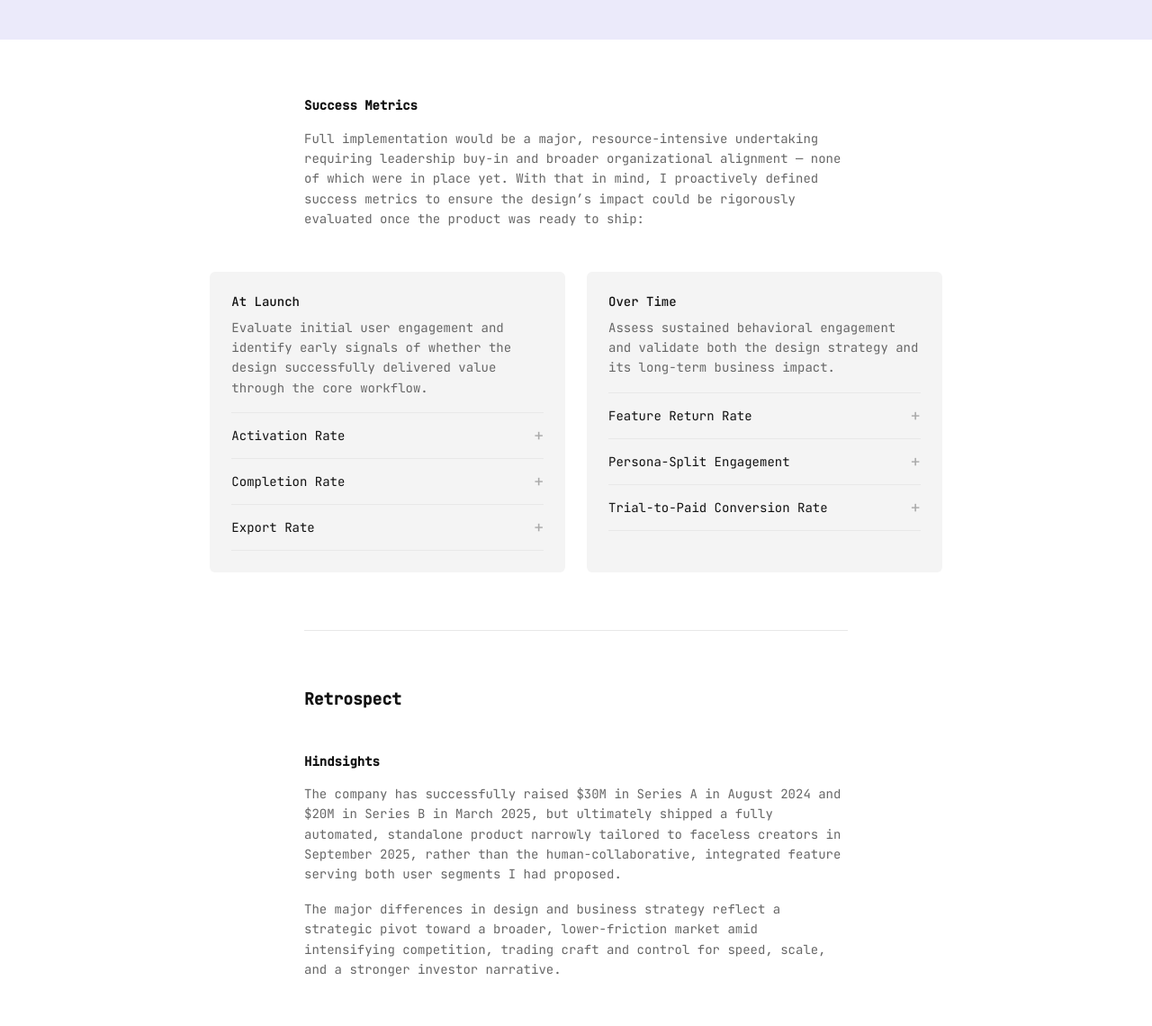
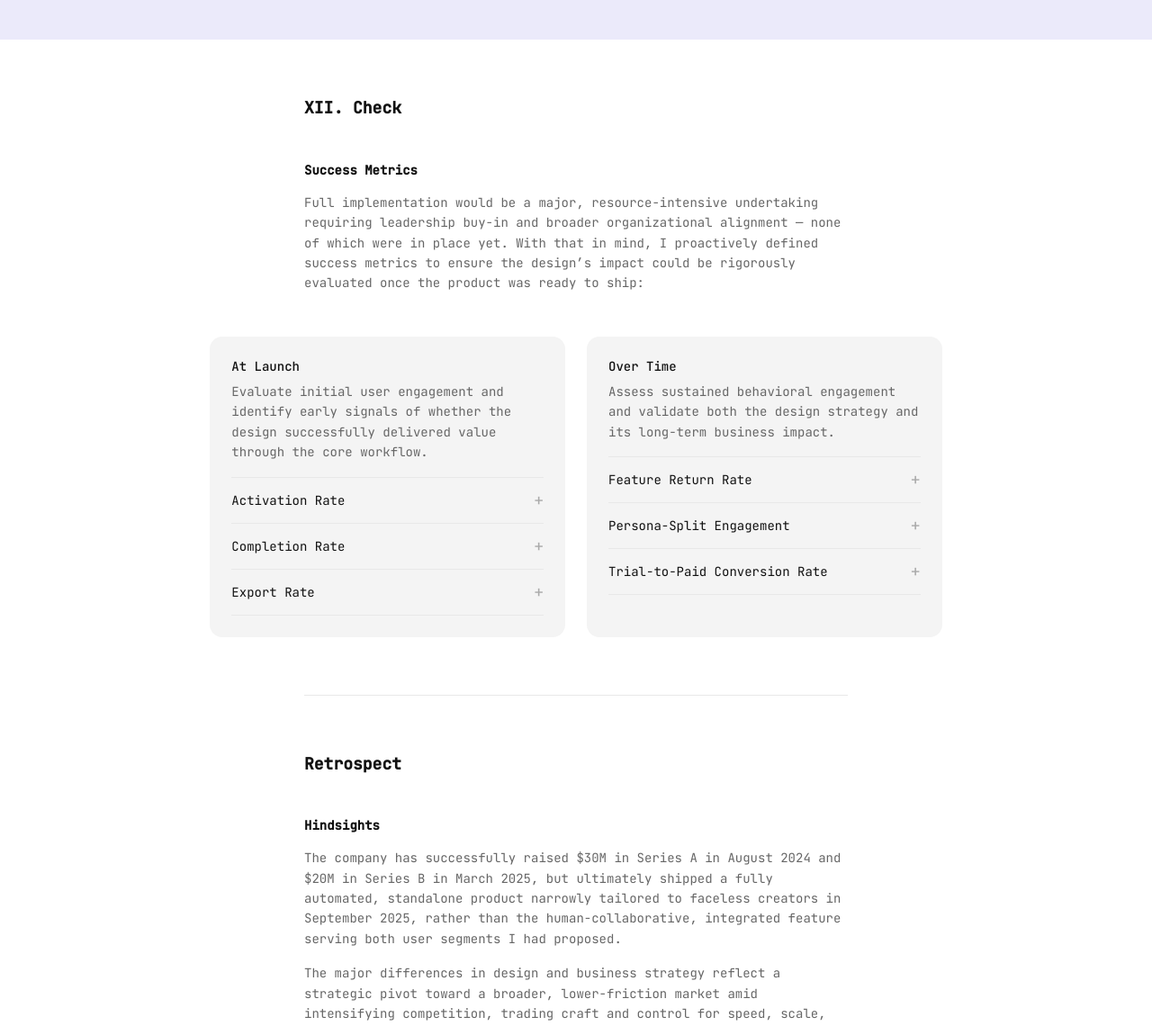
Before and after one commit to azurestocking/azurestocking.github.io, a Jekyll site: the page built from _projects/agent-opus.html, in a window 1280 px wide and 1400 px high, scrolled down 26012 px. Shown: the part 152-1292 px from the top of the window at 90% size. Built offline with Jekyll 4.4.1, drawn with Linux system fonts in a browser that asks for light colours; some web fonts are replaced.

Commit message:
Drop Step prefix; bump image/card radius to 14px; About copy

```diff
--- a/_projects/agent-opus.html
+++ b/_projects/agent-opus.html
@@ -824,6 +824,7 @@ responsibilities:
 <section>
     <div class="grid">
         <div class="col-start-4 col-span-6">
+            <h2 class="col-start-4 col-span-6">Check</h2>
             <h3 class="np">Success Metrics</h3>
             <p>Full implementation would be a major, resource-intensive undertaking requiring leadership buy-in and broader organizational alignment — none of which were in place yet. With that in mind, I proactively defined success metrics to ensure the design’s impact could be rigorously evaluated once the product was ready to ship:</p>
         </div>
--- a/styles.css
+++ b/styles.css
@@ -201,7 +201,7 @@ h2:not(.eyebrow):not(.no-index) {
 }
 
 h2:not(.eyebrow):not(.no-index)::before {
-    content: "Step " counter(section-index, upper-roman) ". ";
+    content: counter(section-index, upper-roman) ". ";
 }
 
 .logo {
@@ -551,7 +551,7 @@ section:not(.full-width-bg):not(#scrollspy) + section:not(.full-width-bg) {
 img, video {
     width: 100%;
     display: block;
-    border-radius: 8px;
+    border-radius: 14px;
 }
 
 /* Square corners for media inside a matted image-container or a full-width band,
@@ -569,7 +569,7 @@ img, video {
     background-position: center;
     background-repeat: no-repeat;
     padding: clamp(24px, 4vw, 48px);
-    border-radius: 8px;
+    border-radius: 14px;
 }
 
 
@@ -616,7 +616,7 @@ img, video {
 .card, .insight {
     background-color: var(--ghost);
     border: none;
-    border-radius: 6px;
+    border-radius: 14px;
     padding: var(--space-m);
 }
 
```
Also changed, not shown: index.html (+3 -4 lines).
